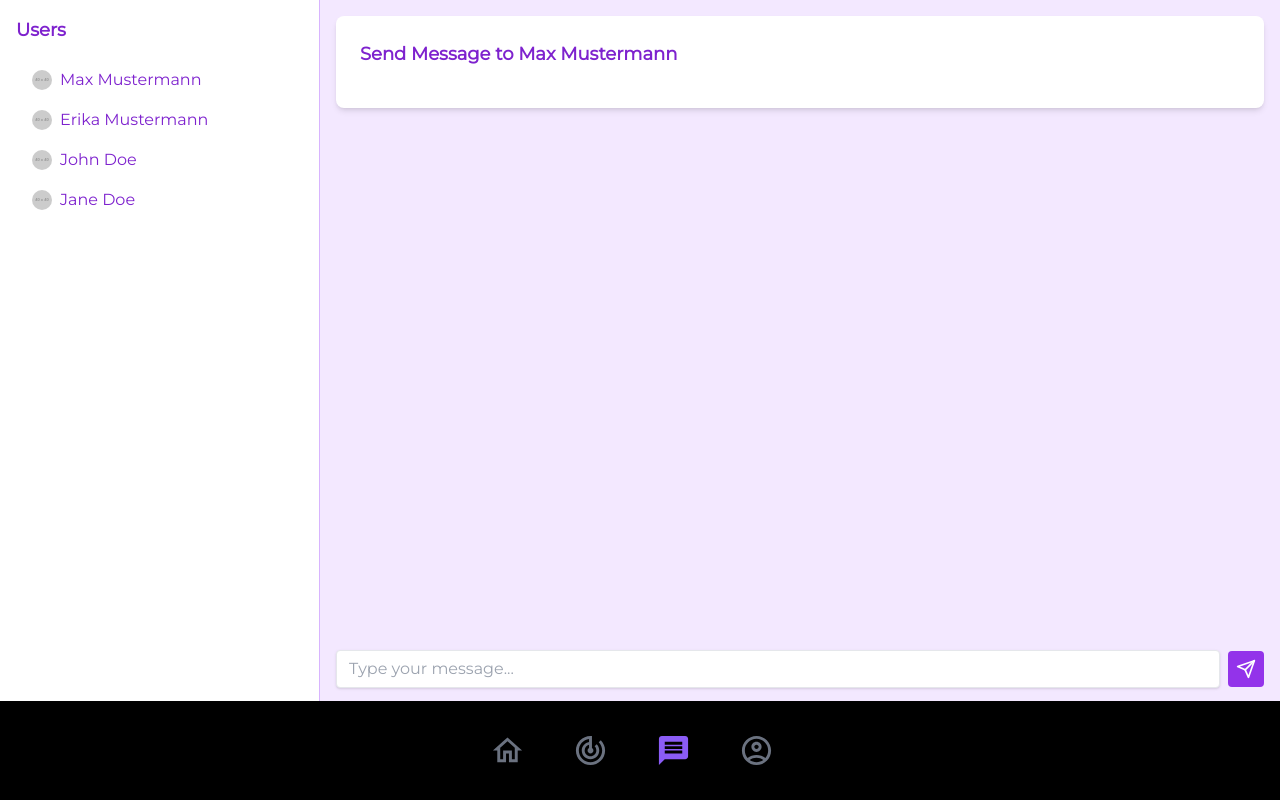
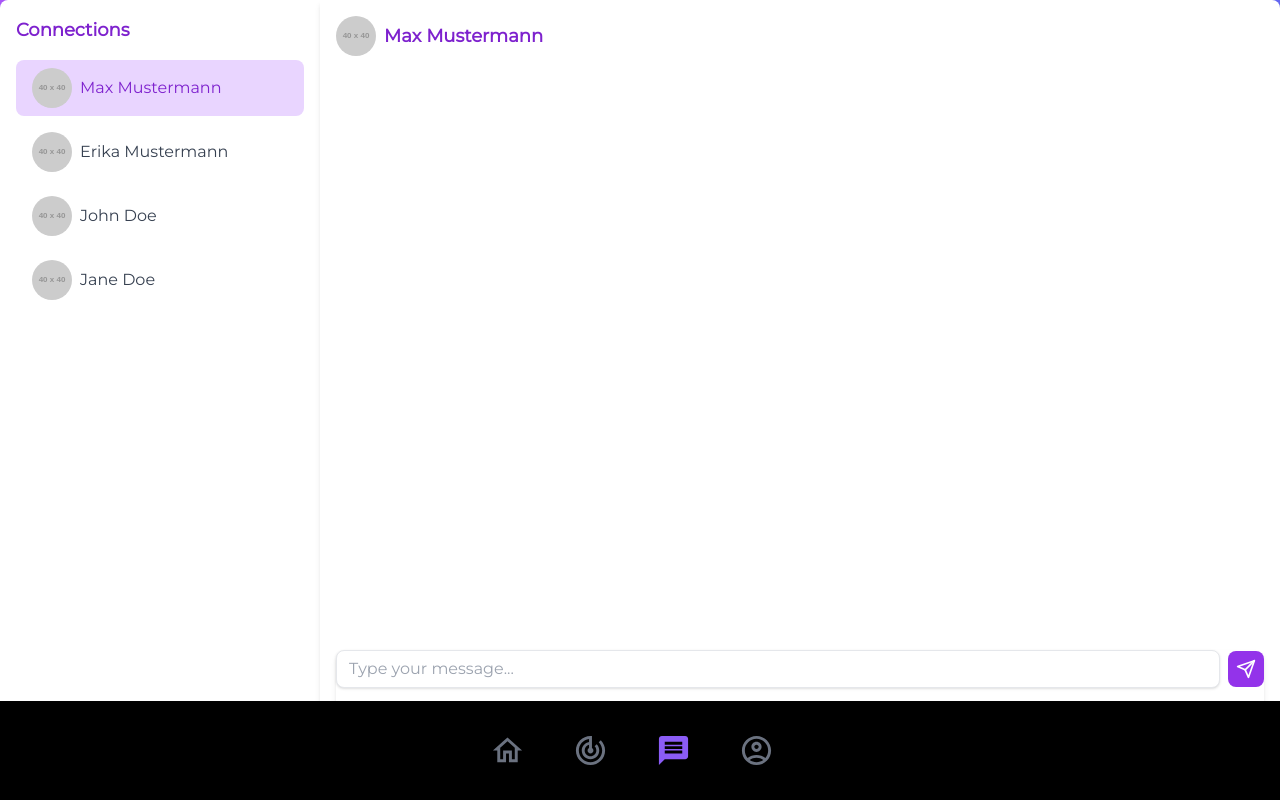
Before and after one commit to anu-r93/spiced-roulette-app, a Next.js app: page /message in a window 1280 px wide. Both pictures are taken after a click on the item "Max Mustermann". Built offline with nearby package versions, Linux system fonts and the light colour scheme.

Commit message:
some design modification

```diff
--- a/components/MessageForm/index.js
+++ b/components/MessageForm/index.js
@@ -32,16 +32,21 @@ const MessageForm = () => {
   ];
 
   return (
-    <div className="flex h-screen bg-purple-100">
+    <div className="min-h-screen bg-gradient-to-r from-purple-500 to-indigo-500 flex">
       {/* User List */}
-      <div className="bg-white w-1/4 border-r border-purple-300 overflow-y-auto">
-        <div className="p-4">
-          <h2 className="text-lg font-semibold mb-4 text-purple-700">Users</h2>
+      <div className="bg-white rounded-l-lg shadow-md w-1/4 p-4">
+        <h2 className="text-lg font-semibold mb-4 text-purple-700">
+          Connections
+        </h2>
         <ul>
           {users.map((user) => (
             <li
               key={user.id}
-                className="py-2 px-4 hover:bg-purple-200 cursor-pointer"
+              className={`py-2 px-4 rounded-lg mb-2 cursor-pointer ${
+                selectedUser?.id === user.id
+                  ? "bg-purple-200 text-purple-700"
+                  : "bg-white text-gray-700 hover:bg-purple-100"
+              }`}
               onClick={() => handleUserSelect(user)}
             >
               <div className="flex items-center">
@@ -49,42 +54,55 @@ const MessageForm = () => {
                   src={user.avatar}
                   alt="User Avatar"
                   className="rounded-full mr-2"
-                    width={20}
-                    height={20}
+                  width={40}
+                  height={40}
                 />
-                  <span className="text-purple-700">{user.name}</span>
+                <span>{user.name}</span>
               </div>
             </li>
           ))}
         </ul>
       </div>
-      </div>
 
-      {/* Message Form */}
-      <div className="flex-1 p-4 flex flex-col justify-between">
+      {/* Message Screen */}
+      <div className="flex-1 bg-white rounded-r-lg shadow-md p-4 flex flex-col justify-between">
+        <div className="flex-1 overflow-y-auto">
           {selectedUser ? (
-          <div className="bg-white rounded-lg shadow-md p-6">
-            <h2 className="text-lg font-semibold mb-4 text-purple-700">
-              Send Message to {selectedUser.name}
+            <div>
+              <div className="flex items-center mb-4">
+                <Image
+                  src={selectedUser.avatar}
+                  alt="User Avatar"
+                  className="rounded-full mr-2"
+                  width={40}
+                  height={40}
+                />
+                <h2 className="text-lg font-semibold text-purple-700">
+                  {selectedUser.name}
                 </h2>
               </div>
+              {/* Message history goes here */}
+            </div>
           ) : (
-          <div className="bg-white rounded-lg shadow-md p-6">
+            <div className="text-center">
               <h2 className="text-lg font-semibold text-purple-700">
-              Select a user to send a message
+                Select a user to start chatting
               </h2>
             </div>
           )}
-        <div className="flex items-center pb-24">
+        </div>
+
+        {/* Type and Send Message */}
+        <div className="bg-white rounded-lg shadow-md pb-24 flex items-center">
           <input
-            className="shadow appearance-none border rounded w-full py-2 px-3 text-purple-700 leading-tight focus:outline-none focus:shadow-outline focus:border-purple-500"
+            className="shadow appearance-none border rounded-lg w-full py-2 px-3 text-purple-700 leading-tight focus:outline-none focus:shadow-outline focus:border-purple-500"
             type="text"
             placeholder="Type your message..."
             value={message}
             onChange={handleMessageChange}
           />
           <button
-            className="bg-purple-600 hover:bg-purple-700 text-white font-bold p-2 rounded focus:outline-none focus:shadow-outline ml-2"
+            className="bg-purple-600 hover:bg-purple-700 text-white font-bold p-2 rounded-lg focus:outline-none focus:shadow-outline ml-2"
             onClick={handleSendMessage}
           >
             <FiSend size={20} />
--- a/components/Roulette/index.js
+++ b/components/Roulette/index.js
@@ -48,7 +48,7 @@ const Roulette = () => {
     setShowMessageCard(false);
   };
 
-  const Card = ({ title, onClick, isActive }) => {
+  const Card = ({ title, onClick, isActive, body }) => {
     return (
       <div
         className={`bg-white rounded-lg shadow-md p-4 w-full max-w-xs cursor-pointer ${
@@ -57,9 +57,7 @@ const Roulette = () => {
         onClick={onClick}
       >
         <h3 className="text-lg font-bold mb-2">{title}</h3>
-        <p className="text-slate-400">
-          Lorem ipsum dolor sit amet, consectetur adipiscing elit.
-        </p>
+        <p className="text-slate-400">{body}</p>
       </div>
     );
   };
@@ -70,21 +68,25 @@ const Roulette = () => {
         <div className="flex flex-wrap text-black justify-center gap-4 mb-8 w-full px-4">
           <Card
             title="Web Development"
+            body="Connect with alumni to learn about current trends and opportunities in Web Development."
             onClick={() => handleCardClick("Web Development")}
             isActive={activeCard === "Web Development"}
           />
           <Card
             title="UI/UX Design"
+            body="Engage with alumni to explore design techniques and career pathways."
             onClick={() => handleCardClick("UI/UX Design")}
             isActive={activeCard === "UI/UX Design"}
           />
           <Card
             title="Data Science"
+            body="Leverage your connections for insights into analytics, machine learning, and more."
             onClick={() => handleCardClick("Data Science")}
             isActive={activeCard === "Data Science"}
           />
           <Card
             title="Java Development"
+            body="Network with alumni to discuss coding best practices and career advancements."
             onClick={() => handleCardClick("Java Development")}
             isActive={activeCard === "Java Development"}
           />
```
Lines whose indentation alone changed are shown as unchanged.
